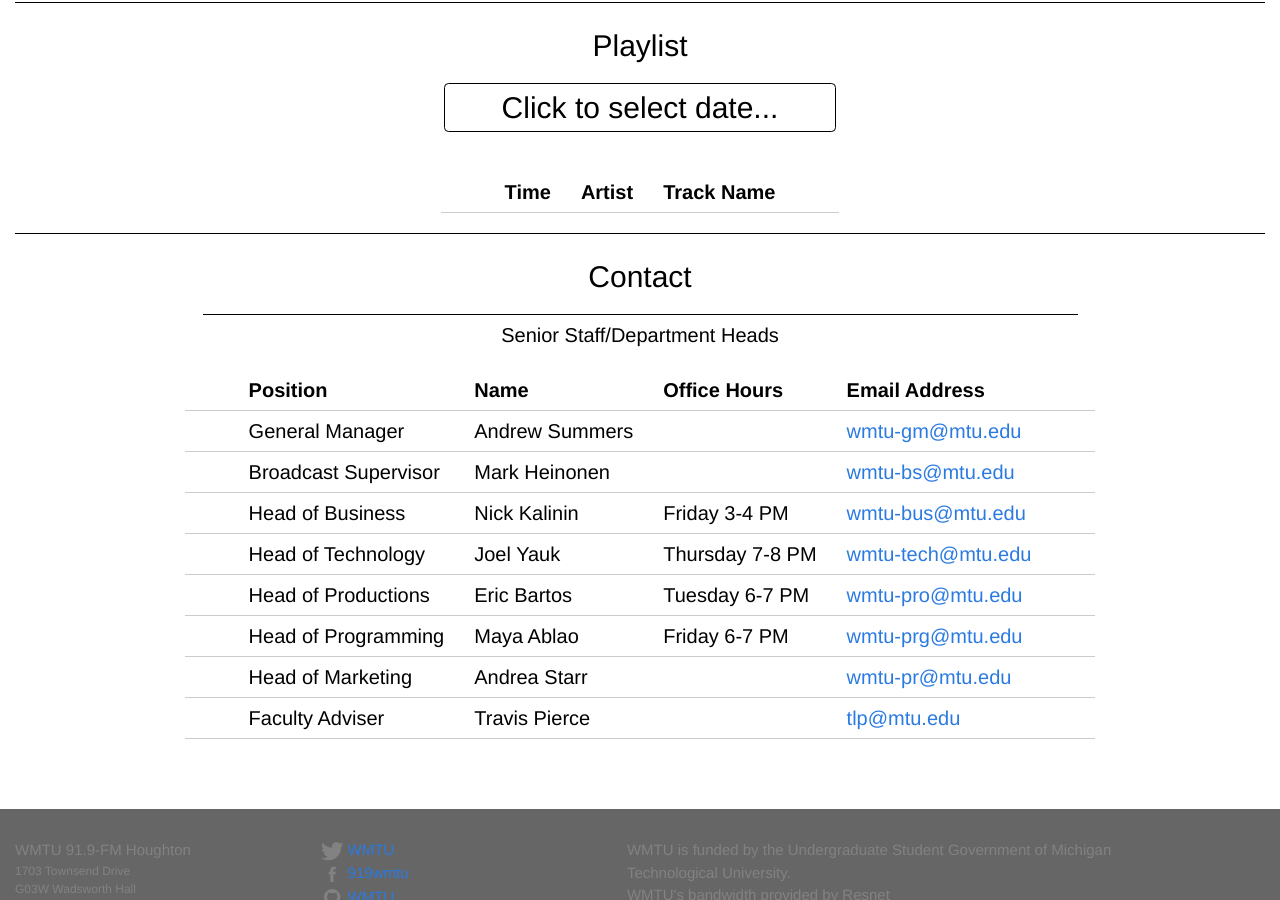
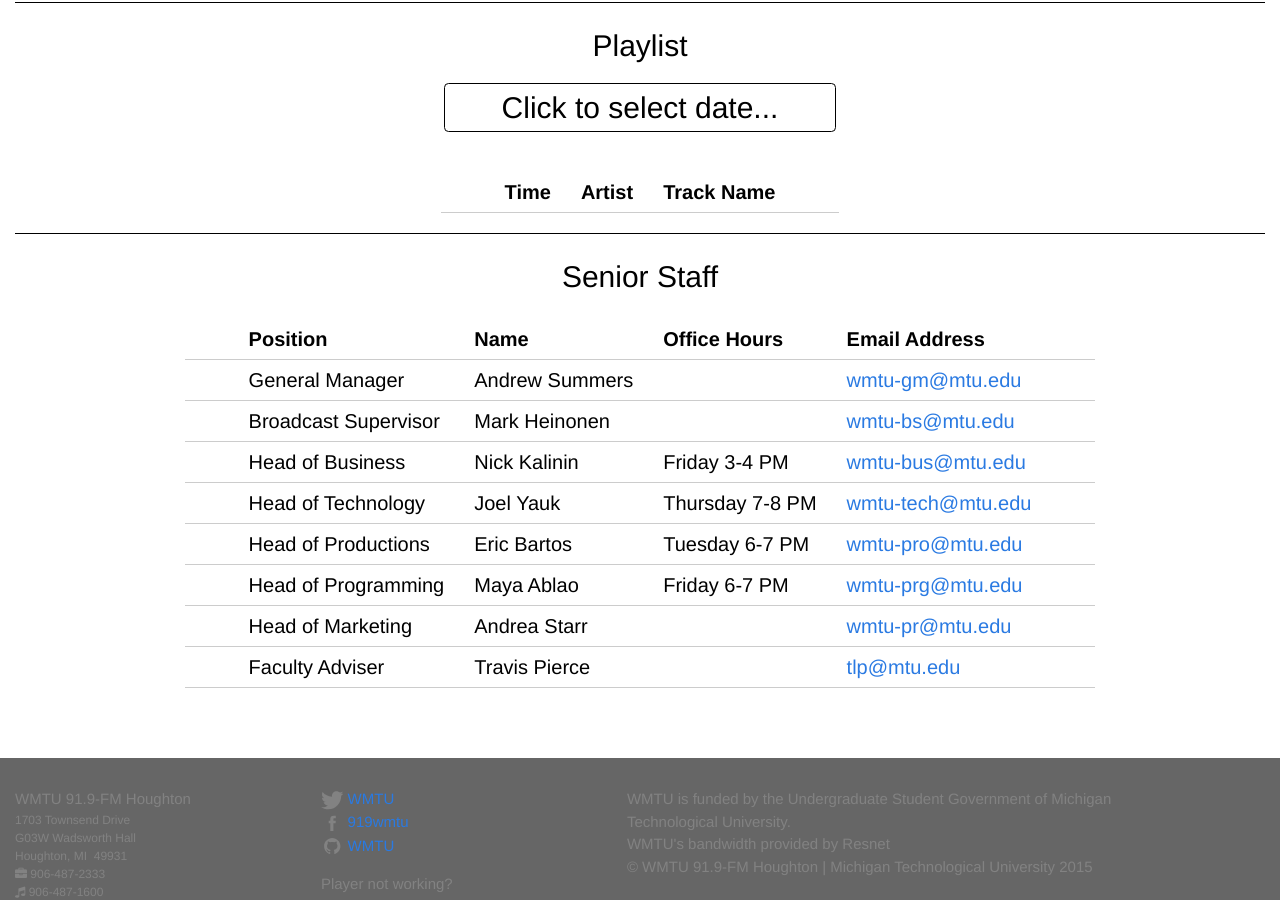
Before and after one commit to WMTU/wmtu.mtu.edu, a Jekyll site: the page built from index.html, in a window 1280 px wide and 900 px high, scrolled down 1218 px. Built offline with Jekyll 4.4.1, drawn with Linux system fonts in a browser that asks for light colours; grey boxes are pictures that could not be loaded.

Commit message:
Simplify senior staff section headings

```diff
--- a/index.html
+++ b/index.html
@@ -24,10 +24,8 @@
 </div>
 <div class="divider"></div>
 <div id="station-info">
-  <h2>Contact</h2>
-  <div class="divider-small"></div>
+  <h2>Senior Staff</h2>
   <div id="department-info">
-    <h4>Senior Staff/Department Heads</h4>
     <table id="department-contacts" class="content_table">
       <tr>
         <th>
```
